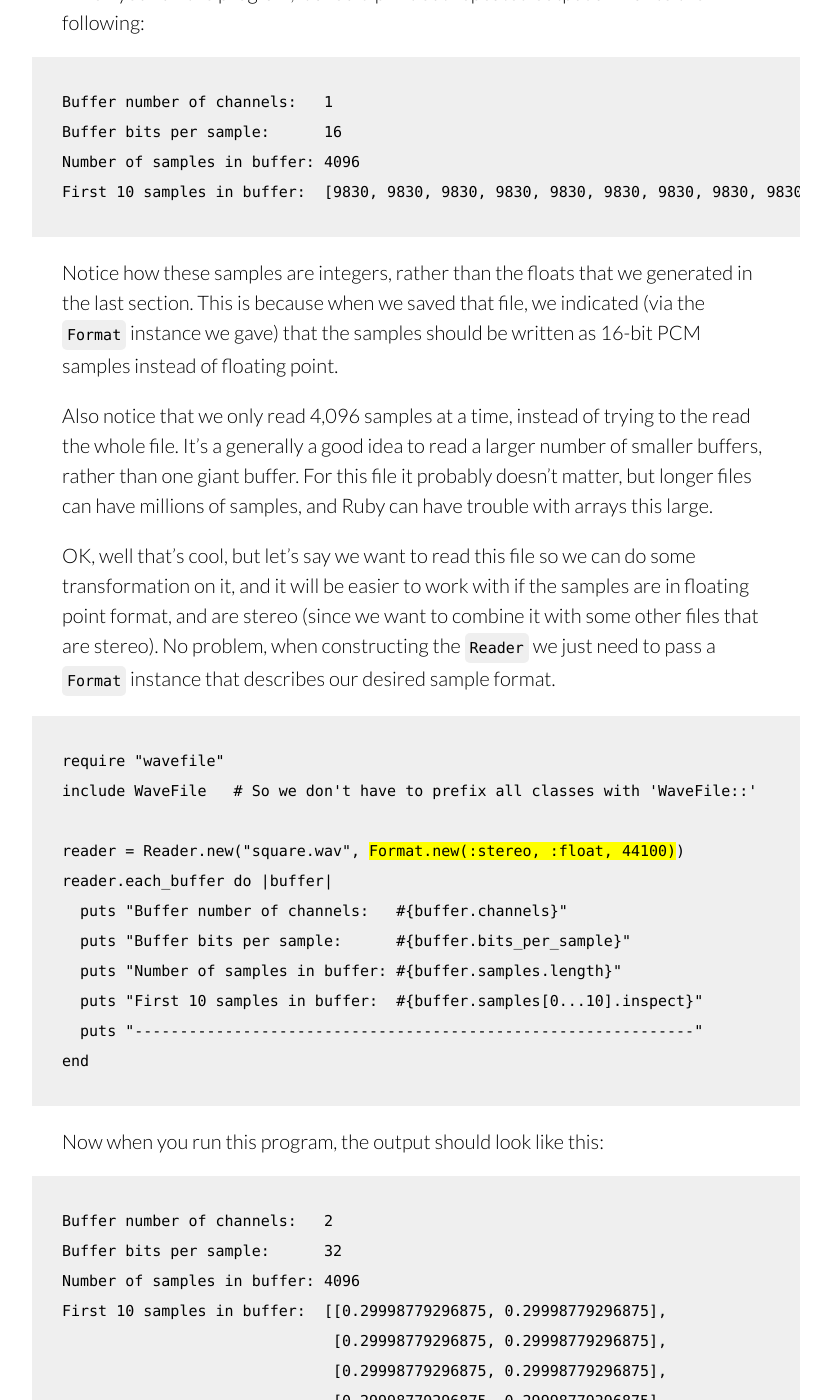
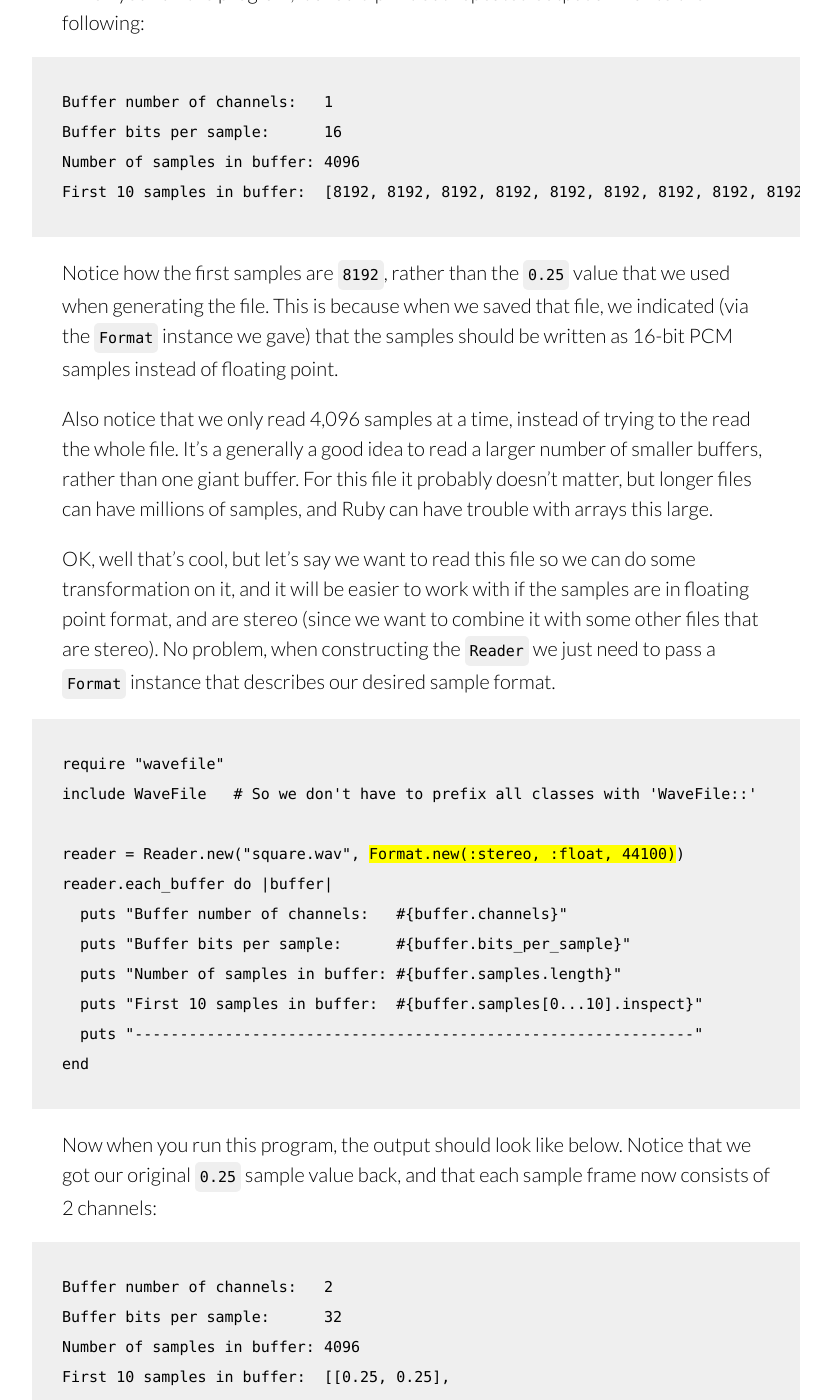
Before and after one commit to jstrait/wavefile, a Jekyll site: the page built from getting_started.html, in a window 1280 px wide and 1400 px high, scrolled down 6282 px. Shown: the whole window, without its empty margins (224-1055 px from the left). Built offline with Jekyll 4.4.1, drawn with Linux system fonts in a browser that asks for light colours; some web fonts are replaced; some of the changed text lies outside the part shown.

Commit message:
Better example sample values in tutorial
0.25 seems like a better example amplitude than 0.3, because when
read from a *.wav file in floating point PCM format it gets read
back as 0.25, instead of as a close-but-not-exactly-the-same
value. This seems like it should remove a possible source of
confusion.

In addition, also making some small copy improvements.

```diff
--- a/examples.html
+++ b/examples.html
@@ -102,7 +102,7 @@ end{% endhighlight %}
 include WaveFile
 
 # Write a 440Hz square wave beep lasting for 1 second
-square_cycle = ([0.3] * 50) + ([-0.3] * 50)
+square_cycle = ([0.25] * 50) + ([-0.25] * 50)
 buffer = Buffer.new(square_cycle, Format.new(:mono, :float, 44100))
 Writer.new("my_file.wav", Format.new(:mono, :pcm_16, 44100)) do |writer|
   441.times { writer.write(buffer) }
@@ -125,7 +125,7 @@ include WaveFile
 writer = Writer.new("my_file.wav", Format.new(:mono, :pcm_16, 44100))
 
 # Write a 440Hz square wave beep lasting for 1 second
-square_cycle = ([0.3] * 50) + ([-0.3] * 50)
+square_cycle = ([0.25] * 50) + ([-0.25] * 50)
 buffer = Buffer.new(square_cycle, Format.new(:mono, :float, 44100))
 441.times do
   writer.write(buffer)
--- a/getting_started.html
+++ b/getting_started.html
@@ -26,7 +26,7 @@ id: tutorial
   <p>We&rsquo;ll write some code to generate these samples, wrap them in a <code>Buffer</code>, and then write this <code>Buffer</code> to a file using <code>Writer</code>.</p>
   <p>The samples we&rsquo;ll generate will be in <code>:float</code> format, which means they should be between -1.0 and 1.0. The larger each sample value, the higher the amplitude of the square wave (i.e. how loud it is). The faster that we alternate between the positive and negative samples, the higher the frequency (i.e. pitch). For example, <code>[0.2, 0.2, -0.2, -0.2]</code> will have a higher pitch than <code>[0.2, 0.2, 0.2, -0.2, -0.2, -0.2]</code>).</p>
   <p>When the sample rate is 44,100Hz, 50 positive samples followed by 50 negative samples will produce a frequency of 441Hz, very close to middle A on a piano (440Hz). Let&rsquo;s use that and generate our array of samples:</p>
-  {% highlight ruby %}AMPLITUDE = 0.3
+  {% highlight ruby %}AMPLITUDE = 0.25
 one_square_cycle = ([AMPLITUDE] * 50) + ([-AMPLITUDE] * 50){% endhighlight %}
   <p>Next, let&rsquo;s wrap the samples in a <code>Buffer</code>:</p>
   {% highlight ruby %}buffer = Buffer.new(one_square_cycle, Format.new(:mono, :float, 44100)){% endhighlight %}
@@ -41,7 +41,7 @@ end{% endhighlight %}
   {% highlight ruby %}require "wavefile"
 include WaveFile   # So we don't have to prefix all classes with 'WaveFile::'
 
-AMPLITUDE = 0.3
+AMPLITUDE = 0.25
 one_square_cycle = ([AMPLITUDE] * 50) + ([-AMPLITUDE] * 50)
 
 buffer = Buffer.new(one_square_cycle, Format.new(:mono, :float, 44100))
@@ -68,7 +68,7 @@ end{% endhighlight %}
   {% highlight ruby %}require "wavefile"
 include WaveFile   # So we don't have to prefix all classes with 'WaveFile::'
 
-AMPLITUDE = 0.3
+AMPLITUDE = 0.25
 CYCLE_COUNT = 441  # 441 x 100 samples == 44,100 samples, or 1 second of sound
 one_square_cycle = ([AMPLITUDE] * 50) + ([-AMPLITUDE] * 50)
 
@@ -96,8 +96,8 @@ end{% endhighlight %}
   <pre><code>Buffer number of channels:   1
 Buffer bits per sample:      16
 Number of samples in buffer: 4096
-First 10 samples in buffer:  [9830, 9830, 9830, 9830, 9830, 9830, 9830, 9830, 9830, 9830]</code></pre>
-  <p>Notice how these samples are integers, rather than the floats that we generated in the last section. This is because when we saved that file, we indicated (via the <code>Format</code> instance we gave) that the samples should be written as 16-bit PCM samples instead of floating point.</p>
+First 10 samples in buffer:  [8192, 8192, 8192, 8192, 8192, 8192, 8192, 8192, 8192, 8192]</code></pre>
+  <p>Notice how the first samples are <code>8192</code>, rather than the <code>0.25</code> value that we used when generating the file. This is because when we saved that file, we indicated (via the <code>Format</code> instance we gave) that the samples should be written as 16-bit PCM samples instead of floating point.</p>
   <p>Also notice that we only read 4,096 samples at a time, instead of trying to the read the whole file. It&rsquo;s a generally a good idea to read a larger number of smaller buffers, rather than one giant buffer. For this file it probably doesn&rsquo;t matter, but longer files can have millions of samples, and Ruby can have trouble with arrays this large.</p>
   <p>OK, well that&rsquo;s cool, but let&rsquo;s say we want to read this file so we can do some transformation on it, and it will be easier to work with if the samples are in floating point format, and are stereo (since we want to combine it with some other files that are stereo). No problem, when constructing the <code>Reader</code> we just need to pass a <code>Format</code> instance that describes our desired sample format.</p>
   <pre><code>require "wavefile"
@@ -111,20 +111,20 @@ reader.each_buffer do |buffer|
   puts "First 10 samples in buffer:  #{buffer.samples[0...10].inspect}"
   puts "--------------------------------------------------------------"
 end</code></pre>
-  <p>Now when you run this program, the output should look like this:</p>
+  <p>Now when you run this program, the output should look like below. Notice that we got our original <code>0.25</code> sample value back, and that each sample frame now consists of 2 channels:</p>
   <pre><code>Buffer number of channels:   2
 Buffer bits per sample:      32
 Number of samples in buffer: 4096
-First 10 samples in buffer:  [[0.29998779296875, 0.29998779296875],
-                              [0.29998779296875, 0.29998779296875],
-                              [0.29998779296875, 0.29998779296875],
-                              [0.29998779296875, 0.29998779296875],
-                              [0.29998779296875, 0.29998779296875],
-                              [0.29998779296875, 0.29998779296875],
-                              [0.29998779296875, 0.29998779296875],
-                              [0.29998779296875, 0.29998779296875],
-                              [0.29998779296875, 0.29998779296875],
-                              [0.29998779296875, 0.29998779296875]]</code></pre>
+First 10 samples in buffer:  [[0.25, 0.25],
+                              [0.25, 0.25],
+                              [0.25, 0.25],
+                              [0.25, 0.25],
+                              [0.25, 0.25],
+                              [0.25, 0.25],
+                              [0.25, 0.25],
+                              [0.25, 0.25],
+                              [0.25, 0.25],
+                              [0.25, 0.25]]</code></pre>
 </div>
 <div class="section section-tall">
   <h2>Next Steps</h2>
```
Also changed, not shown: 2 other files.
